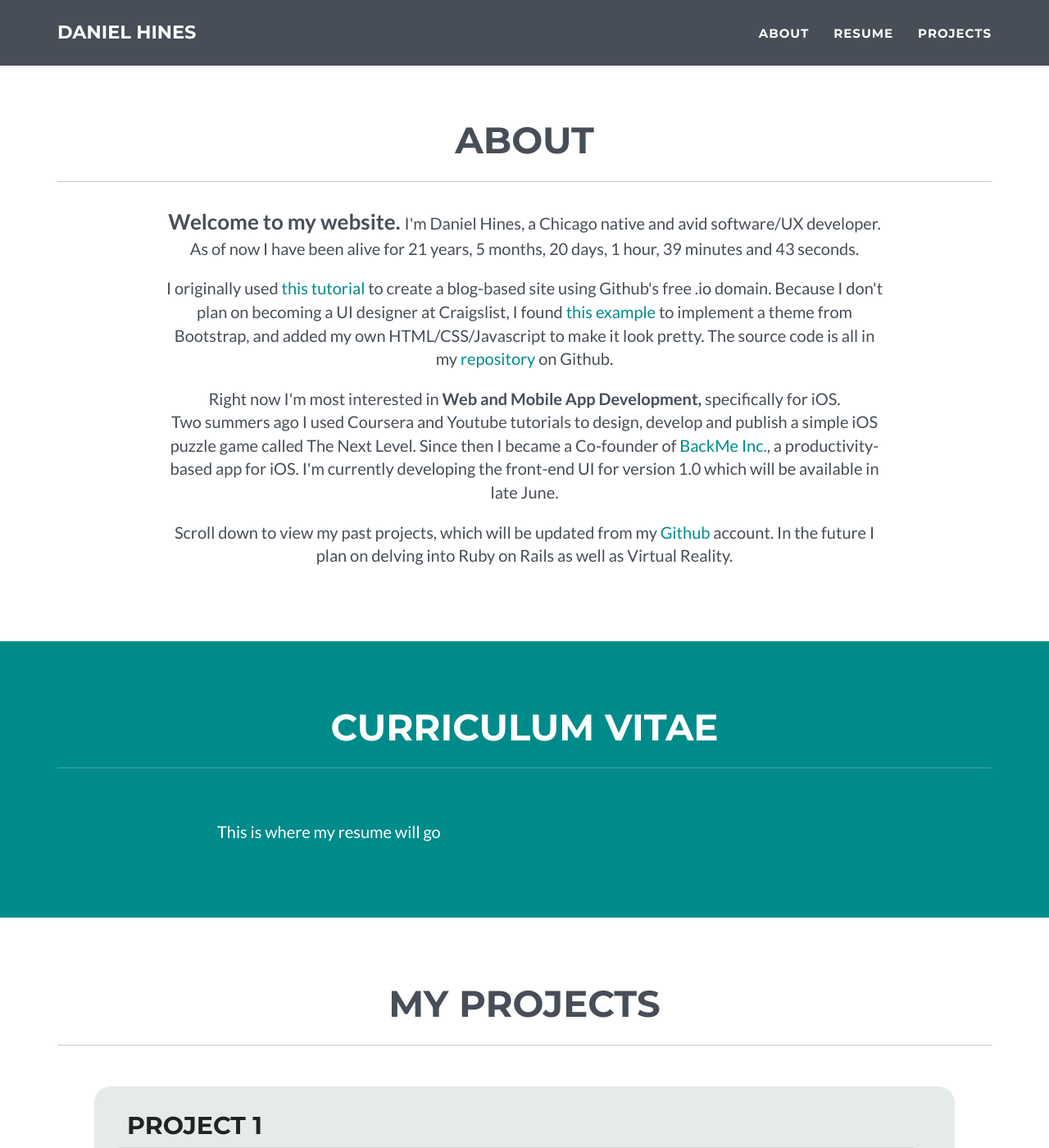
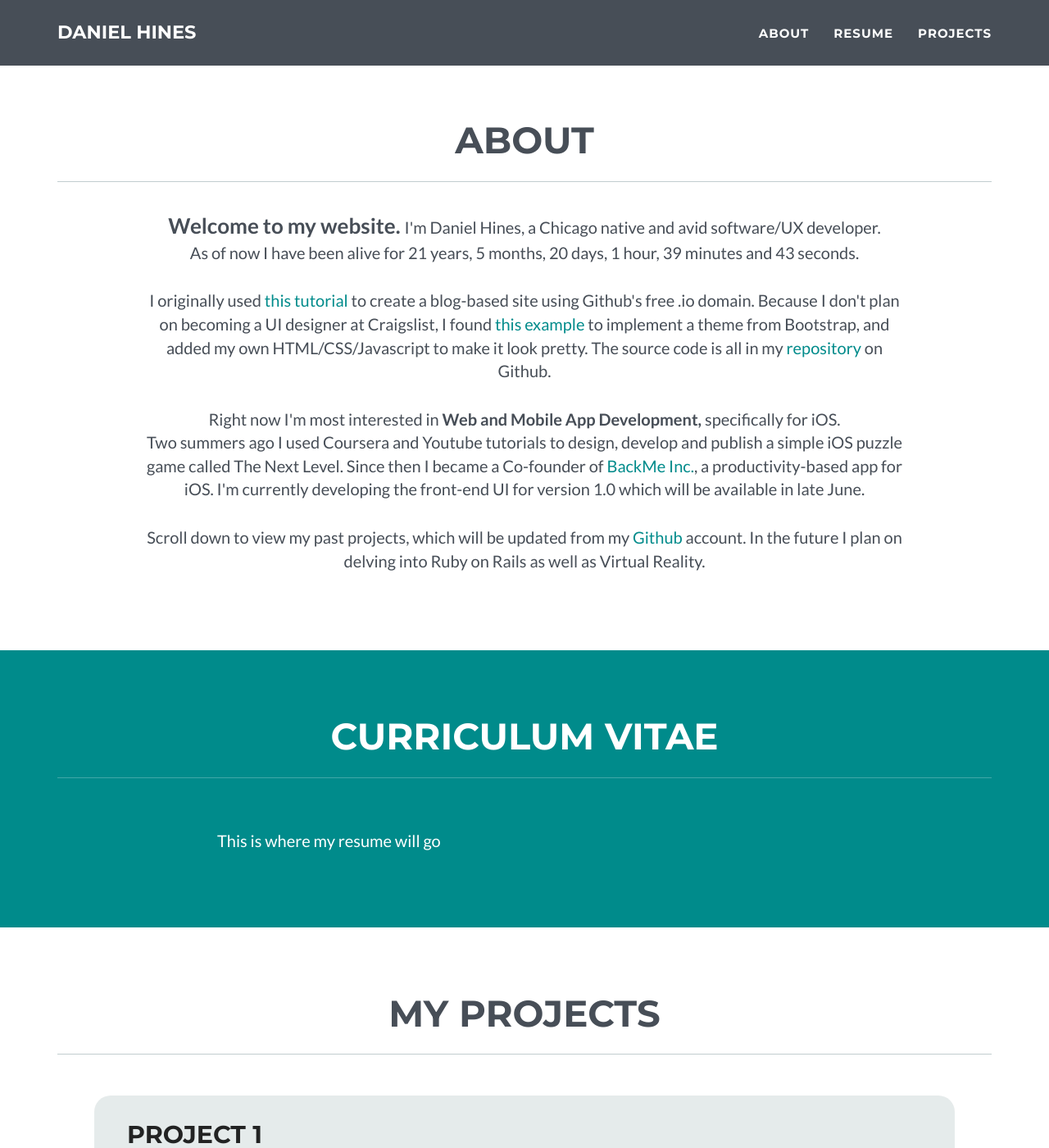
Before and after one commit to danielchines/danielchines.github.io, a Jekyll site: the page built from index.html, in a window 1280 px wide and 1400 px high, scrolled down 757 px. Shown: the whole window at 82% size. Built offline with Jekyll 4.4.1, drawn with Linux system fonts in a browser that asks for light colours.

Commit message:
Update main.css

```diff
--- a/_includes/css/main.css
+++ b/_includes/css/main.css
@@ -201,9 +201,9 @@ section h2.white {
 } */
 .row .about-p {
     text-align: center;
-    width: 75%;
-    margin: 10px auto;
-
+    width: 80%;
+    margin: 15px auto;
+    text-height: 1.6em;
 }
 
 p.project {
```
